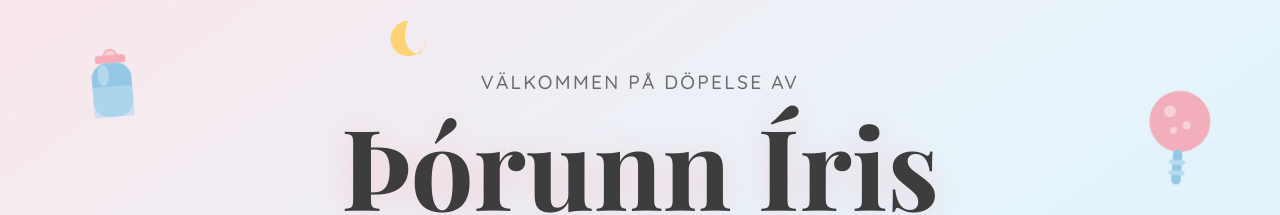
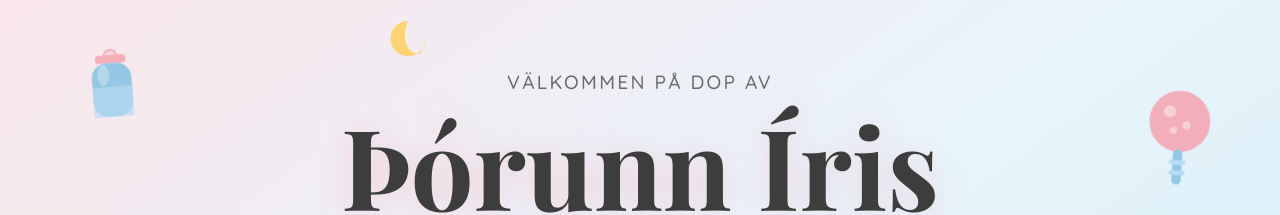
Before and after one commit to peturh/thorunn-dop, a SvelteKit app: page / in a window 1280 px wide. Shown: the part 134-349 px from the top of the page. Built offline with nearby package versions, Linux system fonts and the light colour scheme; a web font is replaced by a local one.

Commit message:
Replace 'Döpelse' with 'Dop' throughout

```diff
--- a/src/routes/+page.svelte
+++ b/src/routes/+page.svelte
@@ -10,7 +10,7 @@
 
   const googleCalUrl =
     'https://calendar.google.com/calendar/render?action=TEMPLATE' +
-    '&text=D%C3%B6pelse%20%E2%80%93%20%C3%9E%C3%B3runn%20%C3%8Dris%20P%C3%A9tursd%C3%B3ttir' +
+    '&text=Dop%20%E2%80%93%20%C3%9E%C3%B3runn%20%C3%8Dris%20P%C3%A9tursd%C3%B3ttir' +
     '&dates=20260815T120000Z%2F20260815T140000Z' +
     '&location=S%3At%20Pauli%20kyrka%2C%20Kungsgatan%2017%2C%20Malm%C3%B6';
 
@@ -31,8 +31,8 @@
     href="https://fonts.googleapis.com/css2?family=Playfair+Display:ital,wght@0,400;0,700;1,400&family=Quicksand:wght@300;400;500;600;700&display=swap"
     rel="stylesheet"
   />
-  <title>Þórunn Íris Pétursdóttir – Döpelse</title>
-  <meta name="description" content="Välkommen på döpelse av Þórunn Íris Pétursdóttir" />
+  <title>Þórunn Íris Pétursdóttir – Dop</title>
+  <meta name="description" content="Välkommen på dop av Þórunn Íris Pétursdóttir" />
 </svelte:head>
 
 <!-- ═══════════════════════════════════════════════════ HERO ══ -->
@@ -113,7 +113,7 @@
 
   <!-- Hero Content -->
   <div class="hero-content">
-    <p class="welcome-text">Välkommen på döpelse av</p>
+    <p class="welcome-text">Välkommen på dop av</p>
     <h1 class="name-main">Þórunn Íris</h1>
     <h2 class="name-family">Pétursdóttir</h2>
     <div class="hero-divider">
```
Also changed, not shown: 2 other files (tests, documents, lock files or other folders).
